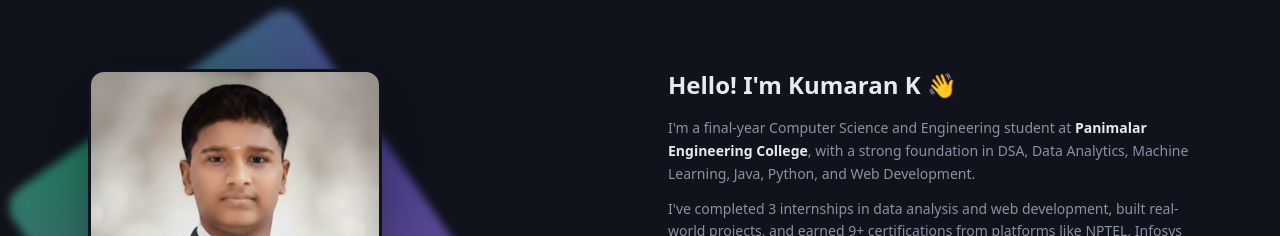
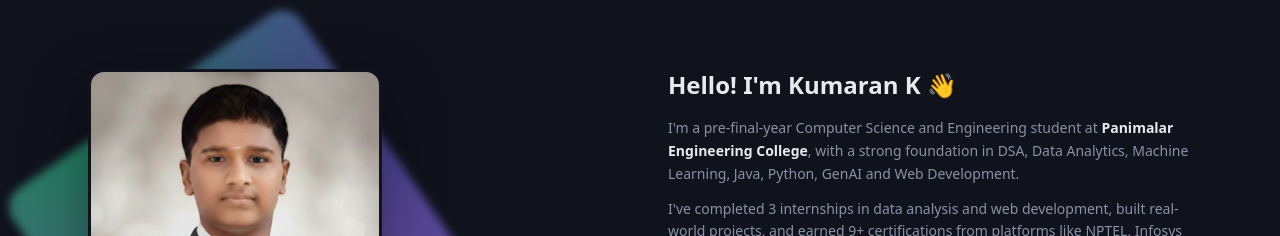
Before and after one commit to Kumaran18v/Portfolio-website, a Next.js app: page / in a window 1280 px wide. Shown: the part 972-1208 px from the top of the page. Built offline with nearby package versions, Linux system fonts and the light colour scheme; no server answers.

Commit message:
Revise About section details and skills
Updated academic year and added GenAI to the skill set.

```diff
--- a/components/About.tsx
+++ b/components/About.tsx
@@ -87,9 +87,9 @@ export default function About() {
                             Hello! I&apos;m Kumaran K <span>👋</span>
                         </h3>
                         <p className="text-sm leading-relaxed mb-3" style={{ color: 'var(--text-muted)' }}>
-                            I&apos;m a final-year Computer Science and Engineering student at{' '}
+                            I&apos;m a pre-final-year Computer Science and Engineering student at{' '}
                             <strong style={{ color: 'var(--text)' }}>Panimalar Engineering College</strong>, with a strong foundation in DSA, Data Analytics,
-                            Machine Learning, Java, Python, and Web Development.
+                            Machine Learning, Java, Python, GenAI and Web Development.
                         </p>
                         <p className="text-sm leading-relaxed mb-6" style={{ color: 'var(--text-muted)' }}>
                             I&apos;ve completed 3 internships in data analysis and web development, built real-world projects,
```
